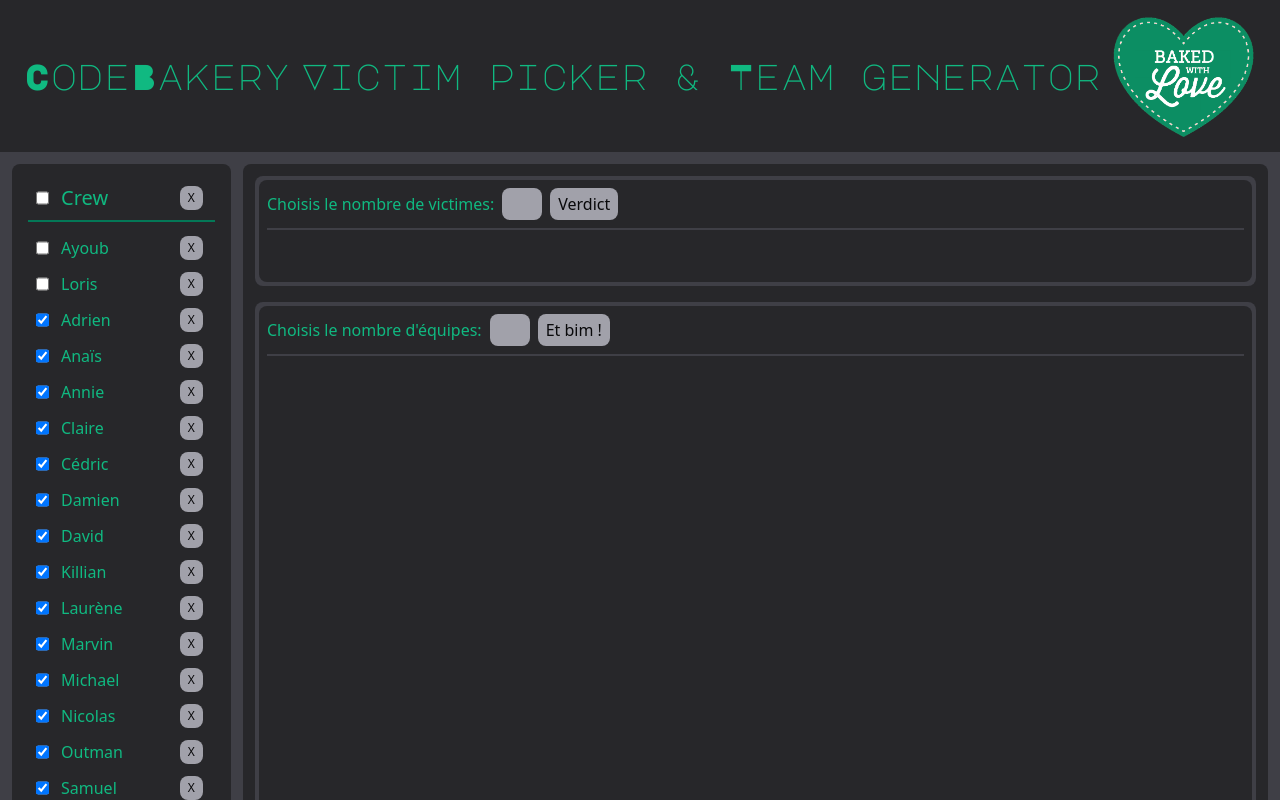
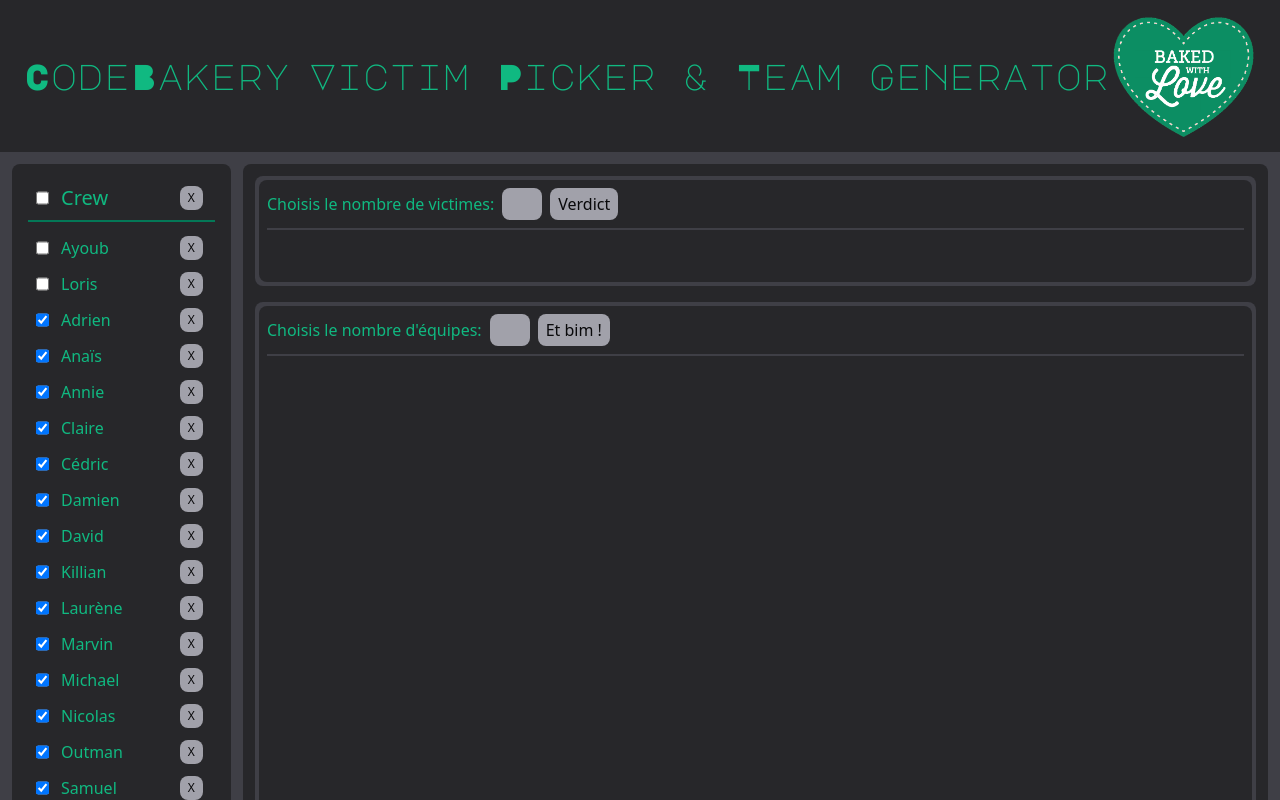
Before and after one commit to Nawaksam/team-generator, a React (Vite) app: page / in a window 1280 px wide. Shown: the top 800 px of the page. Built offline with nearby package versions, Linux system fonts and the light colour scheme.

Commit message:
fonts bis

```diff
--- a/src/components/Header.jsx
+++ b/src/components/Header.jsx
@@ -1,9 +1,9 @@
 function Header() {
   return (
     <div className="bg-zinc-800 text-emerald-500 flex sm:flex-row flex-col sm:justify-between items-center py-1 px-6 font-major text-4xl">
-      <h1 className="sm:py-0 py-2">CodeBakery</h1>
+      <h1 className="sm:py-0 py-2 sm:pr-4">CodeBakery</h1>
       <h2 className=" text-center sm:py-0 py-3 sm:border-none border-y-2 border-emerald-900">
-        Victim picker & Team generator
+        Victim Picker & Team Generator
       </h2>
       <img
         src="/baked.png"
```
